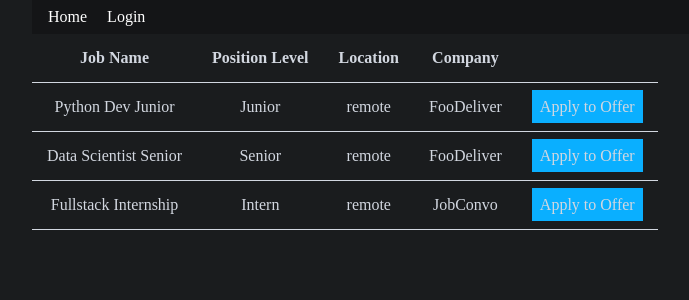
After one commit to duartqx/djanbs, a Django app: template djanbs/jobs/templates/jobs/index.html in a window 1280 px wide. The commit adds this page. Shown: the top 300 px of the page, without its empty margins (208-897 px from the left). Run offline with Django 4.2, Linux system fonts and the light colour scheme; the template is opened without the code that fills it: values that come from a table or form of the project are taken from there, others are empty; data comes from the database, SQL or seed files in the repository.

Commit message:
still working on models

```diff
--- a/djanbs/djanbs/urls.py
+++ b/djanbs/djanbs/urls.py
@@ -20,5 +20,5 @@ import jobs.views # type: ignore
 
 urlpatterns = [
     path('admin/', admin.site.urls),
-    path('', jobs.views.home),
+    path('', jobs.views.home, name='jobs-home'),
 ]
--- a/djanbs/jobs/models.py
+++ b/djanbs/jobs/models.py
@@ -66,7 +66,13 @@ class JobCandidacted(models.Model):
     relationship into the database for future access by the site
     administration, companies or the candidact himself '''
     job_offer = models.ForeignKey(JobOffer, on_delete=models.CASCADE)
-    candidacts = models.ManyToManyField(Candidact)
+    candidact = models.ForeignKey(Candidact, on_delete=models.SET_NULL, null=True)
+
+    def _get_cndct_count(self):
+        ''' Finds out how many applied to each job_offer '''
+        return JobCandidacted.objects.filter( # type: ignore
+                job_offer=self.job_offer).values(
+                        "candidact").distinct().count()
 
     def __str__(self):
-        return f'{self.job_offer} - {self.candidacts.count()} applied.' # type: ignore
+        return f'{self.job_offer} ({self._get_cndct_count()} applied) - {self.candidact}' # type: ignore
--- a/djanbs/jobs/static/jobs/style.css
+++ b/djanbs/jobs/static/jobs/style.css
@@ -40,3 +40,14 @@ a {
     background-color: white;
     color: var(--blue);
 }
+
+.topbar, .topbar a {
+    padding: 8px;
+    background-color: var(--darker);
+    color: white;
+    margin: auto;
+}
+.topbar a:hover {
+    background-color: var(--blue);
+    color: white;
+}
--- a/djanbs/jobs/templates/jobs/base.html
+++ b/djanbs/jobs/templates/jobs/base.html
@@ -7,36 +7,12 @@
 		<title>Djanbs Job Offers</title>
 	</head>
 	<body>
-        <div class="job-offers-table">
-            <table>
-            <tr>
-                <th>Job Name</th>
-                <th>Position Level</th>
-                <th>Location</th>
-                <th>Company</th>
-                <th></th>
-            </tr>
-            {% for job_offer in job_offers %}
-                <tr class="row-hover">
-                    <td>{{ job_offer.name }}</td>
-                    {% if job_offer.position_level == 1 %}
-                        <td>Intern</td>
-                    {% elif job_offer.position_level == 2 %}
-                        <td>Junior</td>
-                    {% elif job_offer.position_level == 3 %}
-                        <td>Pleno</td>
-                    {% elif job_offer.position_level == 4 %}
-                        <td>Senior</td>
-                    {% elif job_offer.position_level == 5 %}
-                        <td>Tech Lead</td>
-                    {% endif %}
-                    <td>{{ job_offer.location }}</td>
-                    <td>{{ job_offer.company }}</td>
-                    <td class="row-link"><a href="#" class="button">Apply to Offer</a></td>
-                </tr>
-            {% endfor %}
-            </table>
+        <div class="topbar">
+            <a class="active" href="{% url 'jobs-home' %}">Home</a>
+            <a class="ralign" href="#login">Login</a>
         </div>
+        {% block content %}
+        {% endblock %}
 	</body>
 
 </html>
--- /dev/null
+++ b/djanbs/jobs/templates/jobs/index.html
@@ -0,0 +1,33 @@
+{% extends "jobs/base.html" %}
+{% block content %}
+    <div class="job-offers-table">
+        <table>
+        <tr>
+            <th>Job Name</th>
+            <th>Position Level</th>
+            <th>Location</th>
+            <th>Company</th>
+            <th></th>
+        </tr>
+        {% for job_offer in job_offers %}
+            <tr class="row-hover">
+                <td>{{ job_offer.name }}</td>
+                {% if job_offer.position_level == 1 %}
+                    <td>Intern</td>
+                {% elif job_offer.position_level == 2 %}
+                    <td>Junior</td>
+                {% elif job_offer.position_level == 3 %}
+                    <td>Pleno</td>
+                {% elif job_offer.position_level == 4 %}
+                    <td>Senior</td>
+                {% elif job_offer.position_level == 5 %}
+                    <td>Tech Lead</td>
+                {% endif %}
+                <td>{{ job_offer.location }}</td>
+                <td>{{ job_offer.company }}</td>
+                <td class="row-link"><a href="#" class="button">Apply to Offer</a></td>
+            </tr>
+        {% endfor %}
+        </table>
+    </div>
+{% endblock content %}
--- a/djanbs/jobs/views.py
+++ b/djanbs/jobs/views.py
@@ -3,4 +3,4 @@ from .models import JobOffer
 
 def home(request):
     job_offers = JobOffer.objects.all() # type: ignore
-    return render(request, 'jobs/base.html', {'job_offers': job_offers})
+    return render(request, 'jobs/index.html', {'job_offers': job_offers})
```
Also changed, not shown: djanbs/db.sqlite3, djanbs/jobs/migrations/0008_remove_jobcandidacted_candidacts_and_more.py (added), djanbs/jobs/migrations/0009_remove_jobcandidacted_candidacts_and_more.py (added), djanbs/jobs/migrations/0010_remove_jobcandidacted_candidacts_and_more.py (added), djanbs/jobs/migrations/0011_rename_candidacts_jobcandidacted_candidact.py (added).
